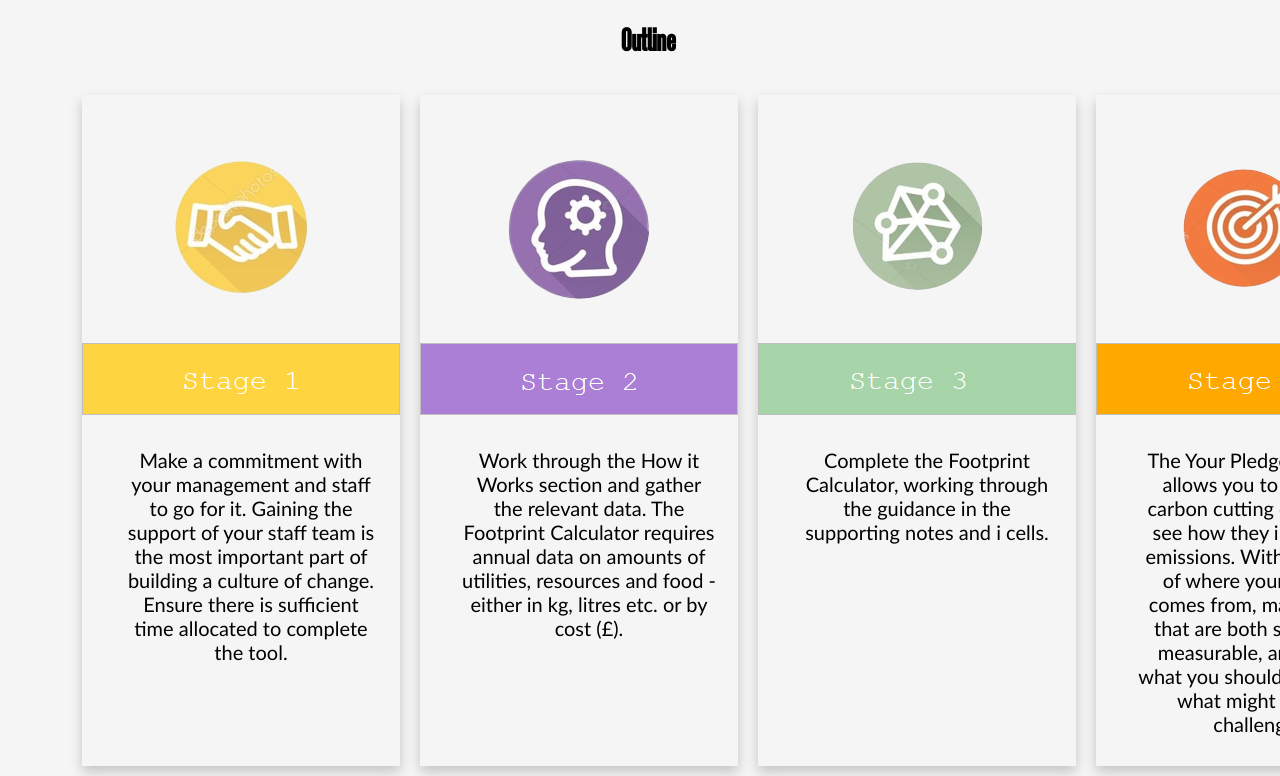
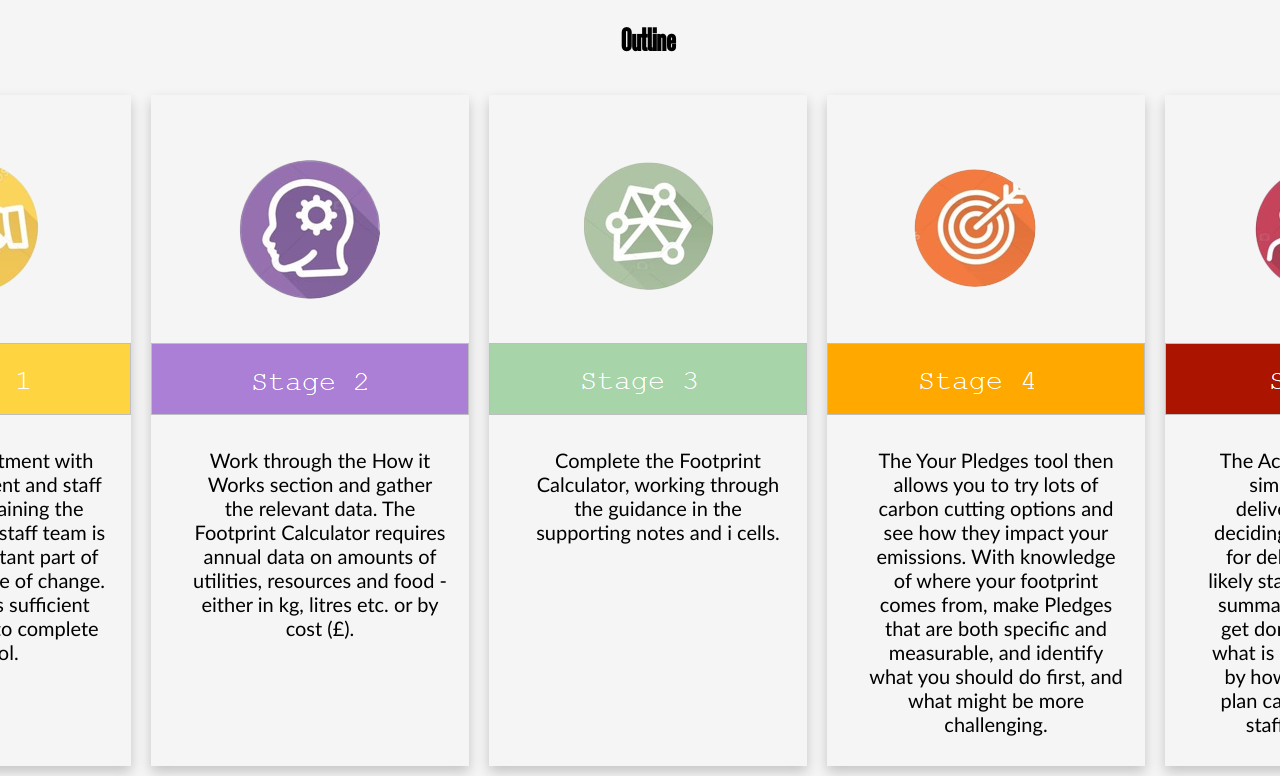
Before and after one commit to UofG-sh28/Brewdog-PFL, a Django app: page /outline/ in a window 1280 px wide; the page is wider, and only the part inside the window is pictured. Shown: the part 151-927 px from the top of that part. Run offline with Django 4.2, Linux system fonts and the light colour scheme.

Commit message:
Outline Page Temp Fix

```diff
--- a/pfl_calculator/static/styles/base.css
+++ b/pfl_calculator/static/styles/base.css
@@ -368,16 +368,17 @@ input[type="checkbox"]:checked::before {
     background:#FFFF00
 }
 
-
 .information{
     width: 100%;
     height: 100%;
 }
 
 .scope-box{
-    display: flex;
+    display: inline-flex;
     flex-direction: row;
-    width: 100%;
+    width: 70%;
+    justify-content: center;
+    padding-left: 15%;
 }
 
 .scope-box .scope-container{
```
